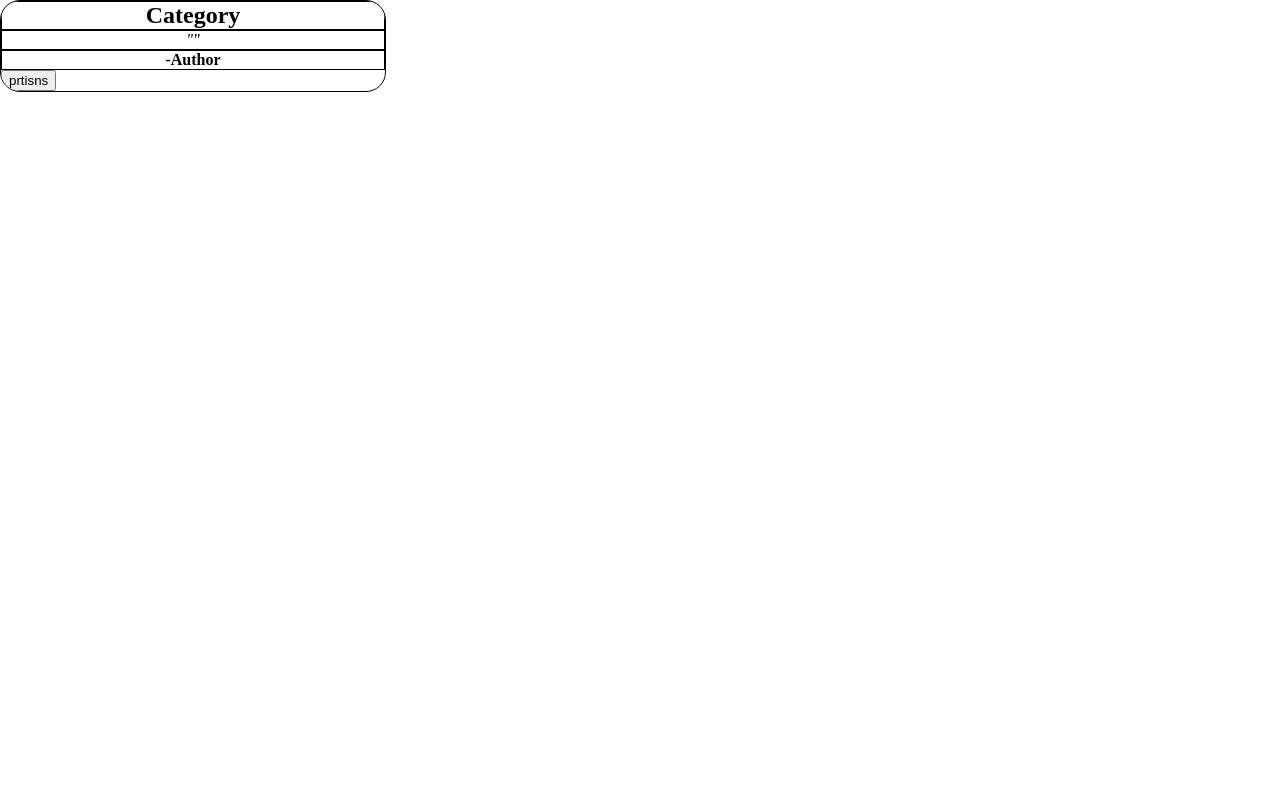
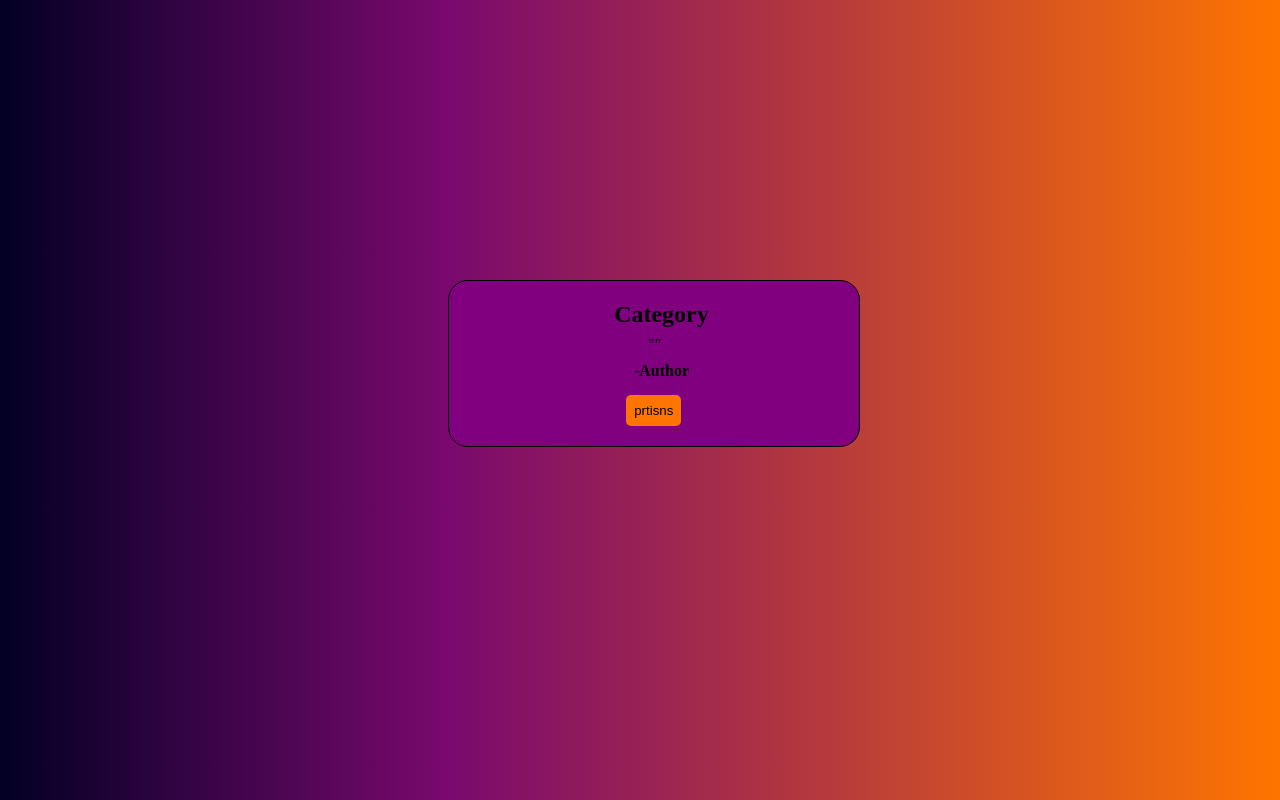
Before and after one commit to BernardWasTaken/quotes-angular, an Angular app: page / in a window 1280 px wide. Built offline with nearby package versions, Linux system fonts and the light colour scheme.

Commit message:
added style

```diff
--- a/src/app/_components/main/main.component.html
+++ b/src/app/_components/main/main.component.html
@@ -1,6 +1,8 @@
+<body>
     <div class="container">
         <h2 id="h">Category</h2>
         <p><i id="i">""</i></p>
         <h4 id="h2">-Author</h4>
         <button (click)="readResponse()">prtisns</button>
     </div>
+</body>
--- a/src/app/_components/main/main.component.scss
+++ b/src/app/_components/main/main.component.scss
@@ -1,26 +1,52 @@
+html {
+    height: 100%;
+    width: 100%;
+}
+
+body{
+    min-height: 100%;
+    min-width: 100%;
+    background: rgb(2,0,36);
+    background: linear-gradient(90deg, rgba(2,0,36,1) 0%, rgba(121,9,110,1) 35%, rgba(255,117,0,1) 100%);
+}
+
 .container{
+    background-color: purple;
     position: absolute;
     max-width: 80%;
     height: fit-content;
     width: 30%;
     border-radius: 20px;
     border: 1px solid black;
+    text-align: center;
+    left: 35%;
+    top: 35%;
+    padding: 1%;
 }
 
 .container h2{
-    border: 1px solid black;
     text-align: center;
+    margin: 2%;
+}
+
+button{
+    text-align: center;
+    margin: 2%;
+    width: fit-content;
+    background-color: rgba(255,117,0,1);
+    border: none;
+    padding: 2%;
+    border-radius: 5px;
 }
 
 .container p{
     height: fit-content;
-    border: 1px solid black;
     text-align: center;
     max-width: 100%;
     overflow-wrap: break-word;
 }
 
 .container h4{
-    border: 1px solid black;
     text-align: center;
+    margin: 2%;
 }
--- a/src/app/_components/main/main.component.ts
+++ b/src/app/_components/main/main.component.ts
@@ -34,9 +34,9 @@ export class MainComponent {
       const elementH = document.getElementById('h') as HTMLElement
       const elementH2 = document.getElementById('h2') as HTMLElement
 
-      elementI.textContent = requestItem.quote as string
+      elementI.textContent = '"'+requestItem.quote+'"' as string
       elementH.textContent = requestItem.category as string
-      elementH2.textContent = requestItem.author as string
+      elementH2.textContent = "-"+requestItem.author as string
     })
   }
 }
--- a/src/styles.scss
+++ b/src/styles.scss
@@ -1,4 +1,11 @@
 html, *{
     margin: 0;
     overflow: hidden;
+    height: 100%;
+    width: 100%;
 }
+
+body{
+    min-width: 100%;
+    min-height: 100%;
+}
```
Lines whose indentation alone changed are shown as unchanged.
